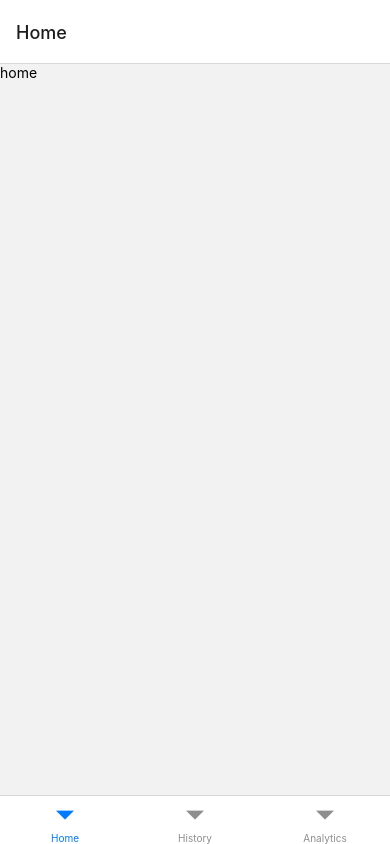
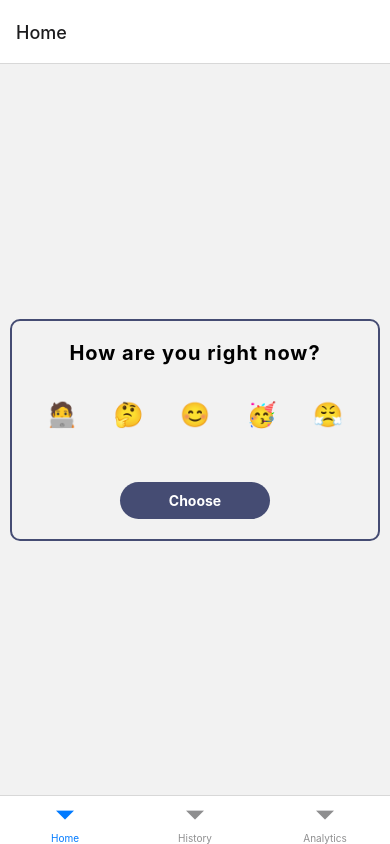
Before and after one commit to vaibhavmehta7570/Mood-tracker-react-native, a React Native app: screen /Home in a window 390 px wide. Built offline with nearby package versions, Linux system fonts and the light colour scheme.

Commit message:
feat: add the stylings in the component

```diff
--- a/src/App.tsx
+++ b/src/App.tsx
@@ -1,16 +1,17 @@
-import { NavigationContainer } from "@react-navigation/native"
-import React from "react"
-import { StyleSheet, View } from "react-native"
-import { ButtonTabsNavigator } from "./screens/BottomTabs.navigator"
-export const App:React.FC=()=>{
-
-  return <NavigationContainer>
-    <ButtonTabsNavigator/>
-  </NavigationContainer>
-}
-const styles=StyleSheet.create({
-  container:{
-    flex:1,
-    backgroundColor:"teal"
-  }
-})
+import { NavigationContainer } from '@react-navigation/native';
+import React from 'react';
+import { StyleSheet } from 'react-native';
+import { ButtonTabsNavigator } from './screens/BottomTabs.navigator';
+export const App: React.FC = () => {
+  return (
+    <NavigationContainer>
+      <ButtonTabsNavigator />
+    </NavigationContainer>
+  );
+};
+const styles = StyleSheet.create({
+  container: {
+    flex: 1,
+    backgroundColor: 'teal',
+  },
+});
--- /dev/null
+++ b/src/components/MoodPicker.tsx
@@ -0,0 +1,101 @@
+import React from 'react';
+import { View, Text, StyleSheet, Pressable } from 'react-native';
+import { MoodOptionType } from '../types';
+import { theme } from '../theme';
+
+const moodOptions: MoodOptionType[] = [
+  { emoji: '🧑‍💻', description: 'studious' },
+  { emoji: '🤔', description: 'pensive' },
+  { emoji: '😊', description: 'happy' },
+  { emoji: '🥳', description: 'celebratory' },
+  { emoji: '😤', description: 'frustrated' },
+];
+
+export const MoodPicker: React.FC = () => {
+  const [selectedMood, setSelectedMood] = React.useState<MoodOptionType>();
+
+  return (
+    <View style={styles.container}>
+      <Text style={styles.heading}>How are you right now?</Text>
+      <View style={styles.moodList}>
+        {moodOptions.map(option => (
+          <View>
+            <Pressable
+              onPress={() => setSelectedMood(option)}
+              key={option.emoji}
+              style={[
+                styles.moodItem,
+                option.emoji === selectedMood?.emoji
+                  ? styles.selectedMoodItem
+                  : undefined,
+              ]}>
+              <Text style={styles.moodText}>{option.emoji}</Text>
+            </Pressable>
+            <Text style={styles.descriptionText}>
+              {selectedMood?.emoji === option.emoji ? option.description : ' '}
+            </Text>
+          </View>
+        ))}
+      </View>
+      <Pressable style={styles.button}>
+        <Text style={styles.buttonText}>Choose</Text>
+      </Pressable>
+    </View>
+  );
+};
+
+const styles = StyleSheet.create({
+  moodText: {
+    fontSize: 24,
+  },
+  moodList: {
+    flexDirection: 'row',
+    justifyContent: 'space-between',
+  },
+  moodItem: {
+    width: 60,
+    height: 60,
+    justifyContent: 'center',
+    alignItems: 'center',
+    borderRadius: 30,
+    marginBottom: 5,
+  },
+  selectedMoodItem: {
+    borderWidth: 2,
+    backgroundColor: theme.colorPurple,
+    borderColor: theme.colorWhite,
+  },
+  descriptionText: {
+    color: theme.colorPurple,
+    fontWeight: 'bold',
+    fontSize: 10,
+    textAlign: 'center',
+  },
+  container: {
+    borderWidth: 2,
+    borderColor: theme.colorPurple,
+    margin: 10,
+    borderRadius: 10,
+    padding: 20,
+  },
+  heading: {
+    fontSize: 20,
+    fontWeight: 'bold',
+    letterSpacing: 1,
+    textAlign: 'center',
+    marginBottom: 20,
+  },
+  button: {
+    backgroundColor: theme.colorPurple,
+    width: 150,
+    borderRadius: 20,
+    marginTop: 20,
+    alignSelf: 'center',
+    padding: 10,
+  },
+  buttonText: {
+    color: theme.colorWhite,
+    textAlign: 'center',
+    fontWeight: 'bold',
+  },
+});
--- a/src/screens/Home.screen.tsx
+++ b/src/screens/Home.screen.tsx
@@ -1,8 +1,17 @@
-import React from "react"
-import { Text, View } from "react-native"
-export const Home:React.FC=()=>{
+import React from 'react';
+import { MoodPicker } from '../components/MoodPicker';
+import { StyleSheet, View } from 'react-native';
+export const Home: React.FC = () => {
+  return (
+    <View style={styles.container}>
+      <MoodPicker />
+    </View>
+  );
+};
 
-    return <View>
-        <Text>home</Text>
-    </View>
-}
+const styles = StyleSheet.create({
+  container: {
+    flex: 1,
+    justifyContent: 'center',
+  },
+});
--- /dev/null
+++ b/src/theme.ts
@@ -0,0 +1,4 @@
+export const theme = {
+  colorPurple: '#454C73',
+  colorWhite: '#fff',
+};
--- /dev/null
+++ b/src/types.ts
@@ -0,0 +1,4 @@
+export type MoodOptionType = {
+    emoji: string;
+    description: string;
+  };
```
Also changed, not shown: src/screens/Analytics.screen.tsx (+8 -7 lines), src/screens/BottomTabs.navigator.tsx (+14 -15 lines), src/screens/History.screen.tsx (+8 -7 lines), 1 other file (tests, documents, lock files or other folders).
